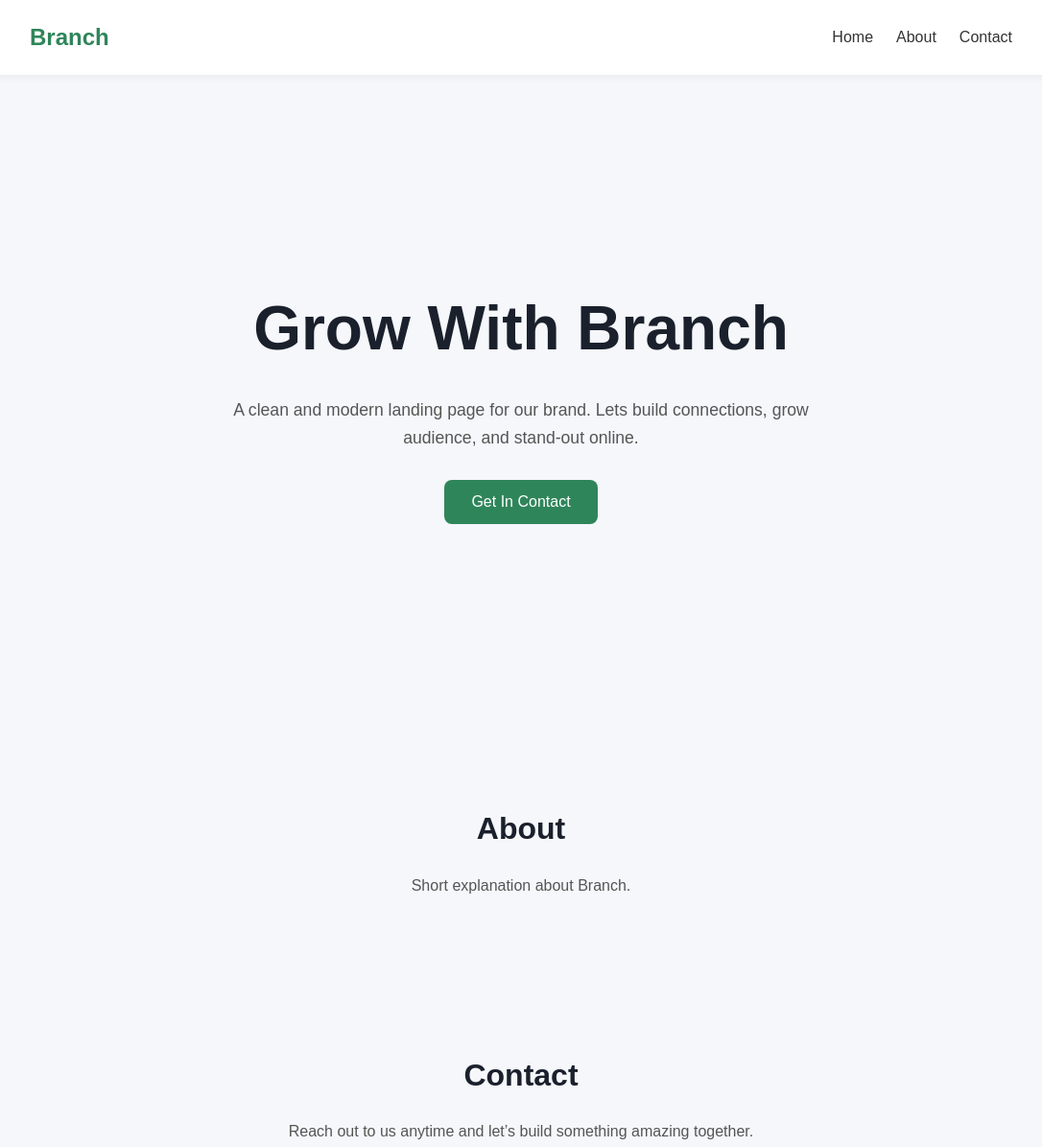
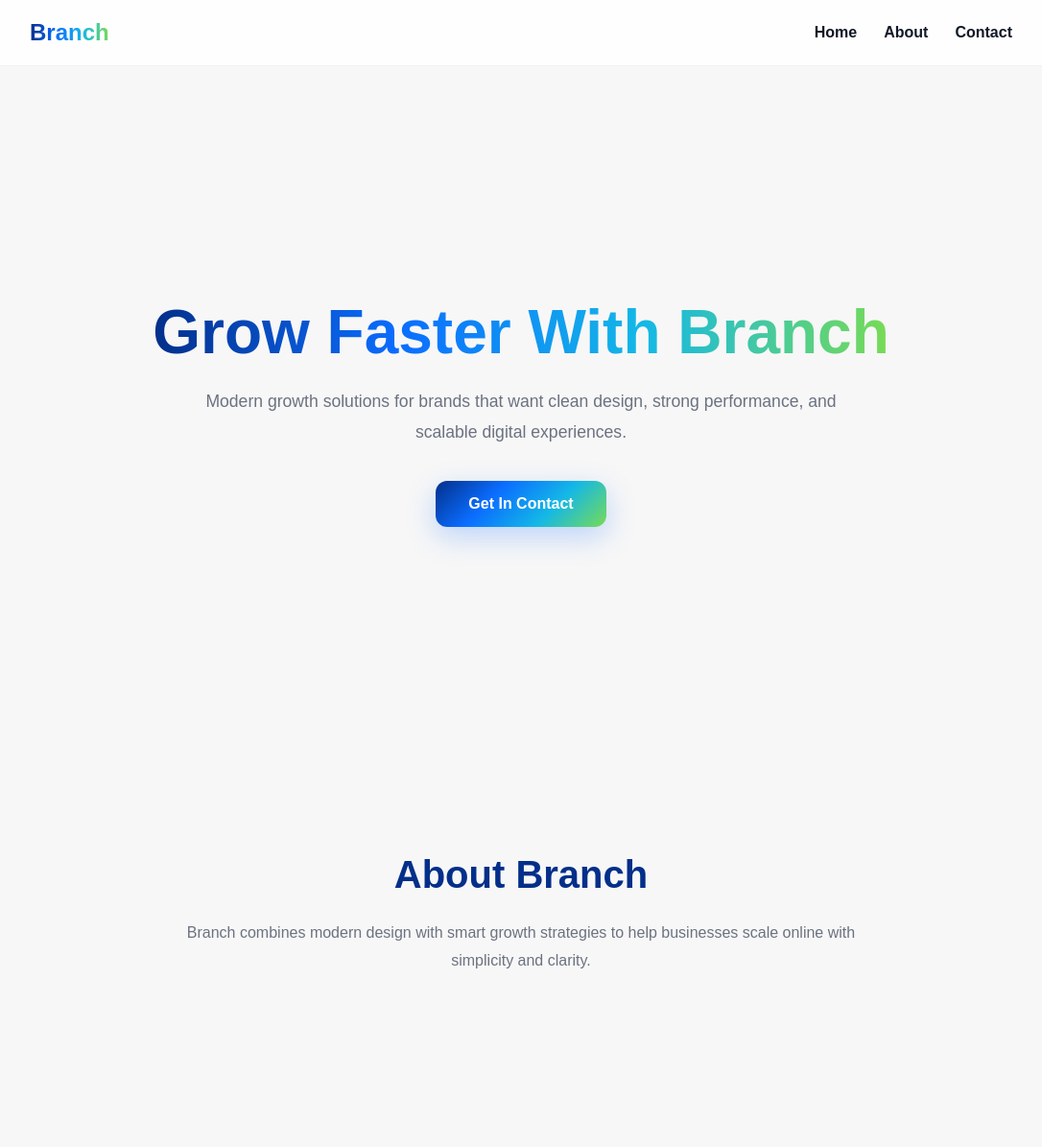
Before and after one commit to frgtinfo-beep/Branch, a plain HTML site: page frontend/index.html in a window 1280 px wide. Shown: the top 1195 px of the page at 96% size, without its empty margins (97-1183 px from the left). Drawn offline with Linux system fonts and the light colour scheme.

Commit message:
theme aangemaakt en logo's toegevoegd voor toekmostig gebruik

```diff
--- a/frontend/index.html
+++ b/frontend/index.html
@@ -3,56 +3,83 @@
 <head>
   <meta charset="UTF-8" />
   <meta name="viewport" content="width=device-width, initial-scale=1.0" />
+
   <title>Branch</title>
 
+  <!-- Main CSS -->
   <link rel="stylesheet" href="style.css" />
+
+  <!-- Theme CSS -->
+  <link rel="stylesheet" href="theme.css" />
 </head>
 <body>
 
   <!-- Navbar -->
-  <nav>
-    <div class="logo">Branch</div>
+  <nav class="navbar">
+
+    <div class="logo-wrapper">
+      <span class="brand-name">Branch</span>
+    </div>
 
     <ul class="nav-links">
       <li><a href="#home">Home</a></li>
       <li><a href="#about">About</a></li>
       <li><a href="#contact">Contact</a></li>
     </ul>
+
   </nav>
 
   <!-- Hero -->
   <section class="hero" id="home">
-    <h1>Grow With Branch</h1>
+
+    <h1>Grow Faster With Branch</h1>
 
     <p>
-      A clean and modern landing page for our brand.
-      Lets build connections, grow audience, and stand-out online.
+      Modern growth solutions for brands that want
+      clean design, strong performance, and scalable
+      digital experiences.
     </p>
 
-    <button>Get In Contact</button>
+    <button class="primary-btn">
+      Get In Contact
+    </button>
+
   </section>
 
   <!-- About -->
-  <section id="about" class="section">
-    <h2>About</h2>
+  <section class="section" id="about">
+
+    <h2>About Branch</h2>
 
     <p>
-      Short explanation about Branch.
+      Branch combines modern design with smart growth
+      strategies to help businesses scale online with
+      simplicity and clarity.
     </p>
+
   </section>
 
   <!-- Contact -->
-  <section id="contact" class="section">
+  <section class="section" id="contact">
+
     <h2>Contact</h2>
 
     <p>
-      Reach out to us anytime and let’s build something amazing together.
+      Ready to build something amazing?
+      Let’s connect and grow together.
     </p>
+
   </section>
 
   <!-- Footer -->
   <footer>
-    <p>© 2026 Branch. All rights reserved.</p>
+
+    <div class="footer-brand">
+      <img src="./images/main-logo-text.png" alt="Branch Symbol" /><p>© 2026 Branch. All rights reserved.</p>
+    </div>
+
+
+
   </footer>
 
 </body>
--- a/frontend/style.css
+++ b/frontend/style.css
@@ -1,129 +1,176 @@
+/* Homepage Layout Only */
+
 * {
   margin: 0;
   padding: 0;
   box-sizing: border-box;
 }
 
+html {
+  scroll-behavior: smooth;
+}
+
 body {
   font-family: Arial, sans-serif;
-  background: #f5f7fa;
-  color: #222;
-  line-height: 1.6;
 }
 
 /* Navbar */
-nav {
+
+.navbar {
   display: flex;
   justify-content: space-between;
   align-items: center;
+
   padding: 20px 10%;
-  background: white;
-  box-shadow: 0 2px 10px rgba(0, 0, 0, 0.05);
-  position: sticky;
-  top: 0;
 }
 
-.logo {
+.logo-wrapper {
+  display: flex;
+  align-items: center;
+  gap: 12px;
+}
+
+.nav-logo {
+  width: 42px;
+}
+
+.brand-name {
   font-size: 1.5rem;
-  font-weight: bold;
-  color: #2f855a;
+  font-weight: 700;
 }
+
+/* Navigation */
 
 .nav-links {
   display: flex;
-  gap: 24px;
+  align-items: center;
+  gap: 28px;
+
   list-style: none;
 }
 
 .nav-links a {
   text-decoration: none;
-  color: #333;
-  font-weight: 500;
-  transition: 0.3s;
-}
-
-.nav-links a:hover {
-  color: #2f855a;
+  font-weight: 600;
 }
 
 /* Hero */
+
 .hero {
-  min-height: 85vh;
+  min-height: 90vh;
+
   display: flex;
   flex-direction: column;
   justify-content: center;
   align-items: center;
+
   text-align: center;
-  padding: 40px 20px;
+
+  padding: 60px 20px;
+}
+
+.hero-logo {
+  width: 340px;
+  max-width: 90%;
+
+  margin-bottom: 30px;
 }
 
 .hero h1 {
   font-size: 4rem;
+
   margin-bottom: 20px;
-  color: #1a202c;
 }
 
 .hero p {
-  max-width: 600px;
+  max-width: 700px;
+
   font-size: 1.1rem;
-  color: #555;
-  margin-bottom: 30px;
+  line-height: 1.8;
+
+  margin-bottom: 35px;
 }
 
-.hero button {
-  padding: 14px 28px;
+/* Button */
+
+.primary-btn {
+  padding: 15px 34px;
+
   border: none;
-  background: #2f855a;
-  color: white;
+  border-radius: 12px;
+
   font-size: 1rem;
-  border-radius: 8px;
+  font-weight: 600;
+
   cursor: pointer;
-  transition: 0.3s;
-}
 
-.hero button:hover {
-  background: #276749;
+  transition: 0.3s ease;
 }
 
 /* Sections */
+
 .section {
-  padding: 80px 10%;
+  padding: 100px 10%;
+
   text-align: center;
 }
 
 .section h2 {
-  margin-bottom: 20px;
-  font-size: 2rem;
-  color: #1a202c;
+  font-size: 2.5rem;
+
+  margin-bottom: 24px;
 }
 
 .section p {
   max-width: 700px;
+
   margin: auto;
-  color: #555;
+
+  line-height: 1.8;
 }
 
 /* Footer */
+
 footer {
-  background: #1a202c;
-  color: white;
+  padding: 40px 20px;
+
   text-align: center;
-  padding: 24px;
-  margin-top: 40px;
 }
 
+.footer-brand {
+  display: flex;
+  justify-content: center;
+  align-items: center;
+
+  gap: 12px;
+
+  margin-bottom: 18px;
+}
+
+.footer-brand img {
+  width: 150px;
+}
+
+
 /* Responsive */
+
 @media (max-width: 768px) {
-  nav {
+
+  .navbar {
     flex-direction: column;
-    gap: 15px;
+    gap: 20px;
   }
 
   .hero h1 {
-    font-size: 2.5rem;
+    font-size: 2.7rem;
+  }
+
+  .hero-logo {
+    width: 250px;
   }
 
   .nav-links {
-    gap: 16px;
+    gap: 18px;
   }
+
 }
--- /dev/null
+++ b/frontend/theme.css
@@ -0,0 +1,120 @@
+/* Branch Theme */
+
+:root {
+
+  --branch-blue-dark: #032f8a;
+  --branch-blue: #0b6dff;
+  --branch-cyan: #14b8e6;
+  --branch-green: #78db55;
+
+  --text-dark: #111827;
+  --text-light: #6b7280;
+
+  --background: #f7f7f7;
+  --white: #ffffff;
+
+}
+
+/* Base */
+
+body {
+  background: var(--background);
+  color: var(--text-dark);
+}
+
+/* Navbar */
+
+.navbar {
+  background: rgba(255, 255, 255, 0.85);
+
+  backdrop-filter: blur(10px);
+
+  border-bottom: 1px solid rgba(0, 0, 0, 0.05);
+}
+
+.brand-name {
+  background: linear-gradient(
+    90deg,
+    var(--branch-blue-dark),
+    var(--branch-blue),
+    var(--branch-cyan),
+    var(--branch-green)
+  );
+
+  -webkit-background-clip: text;
+  -webkit-text-fill-color: transparent;
+}
+
+.nav-links a {
+  color: var(--text-dark);
+
+  transition: 0.3s ease;
+}
+
+.nav-links a:hover {
+  color: var(--branch-blue);
+}
+
+/* Hero */
+
+.hero h1 {
+
+  background: linear-gradient(
+    90deg,
+    var(--branch-blue-dark),
+    var(--branch-blue),
+    var(--branch-cyan),
+    var(--branch-green)
+  );
+
+  -webkit-background-clip: text;
+  -webkit-text-fill-color: transparent;
+}
+
+.hero p {
+  color: var(--text-light);
+}
+
+/* Buttons */
+
+.primary-btn {
+  background: linear-gradient(
+    135deg,
+    var(--branch-blue-dark),
+    var(--branch-blue),
+    var(--branch-cyan),
+    var(--branch-green)
+  );
+
+  color: white;
+
+  box-shadow: 0 10px 30px rgba(11, 109, 255, 0.25);
+}
+
+.primary-btn:hover {
+  transform: translateY(-2px);
+
+  box-shadow: 0 16px 40px rgba(11, 109, 255, 0.35);
+}
+
+/* Sections */
+
+.section h2 {
+  color: var(--branch-blue-dark);
+}
+
+.section p {
+  color: var(--text-light);
+}
+
+/* Footer */
+
+footer {
+  background: linear-gradient(
+    135deg,
+    var(--branch-blue-dark),
+    #021f5c
+  );
+
+  color: white;
+}
```
Also changed, not shown: frontend/images/logo-text.png (added), frontend/images/logo.png (added), 2 other files.
